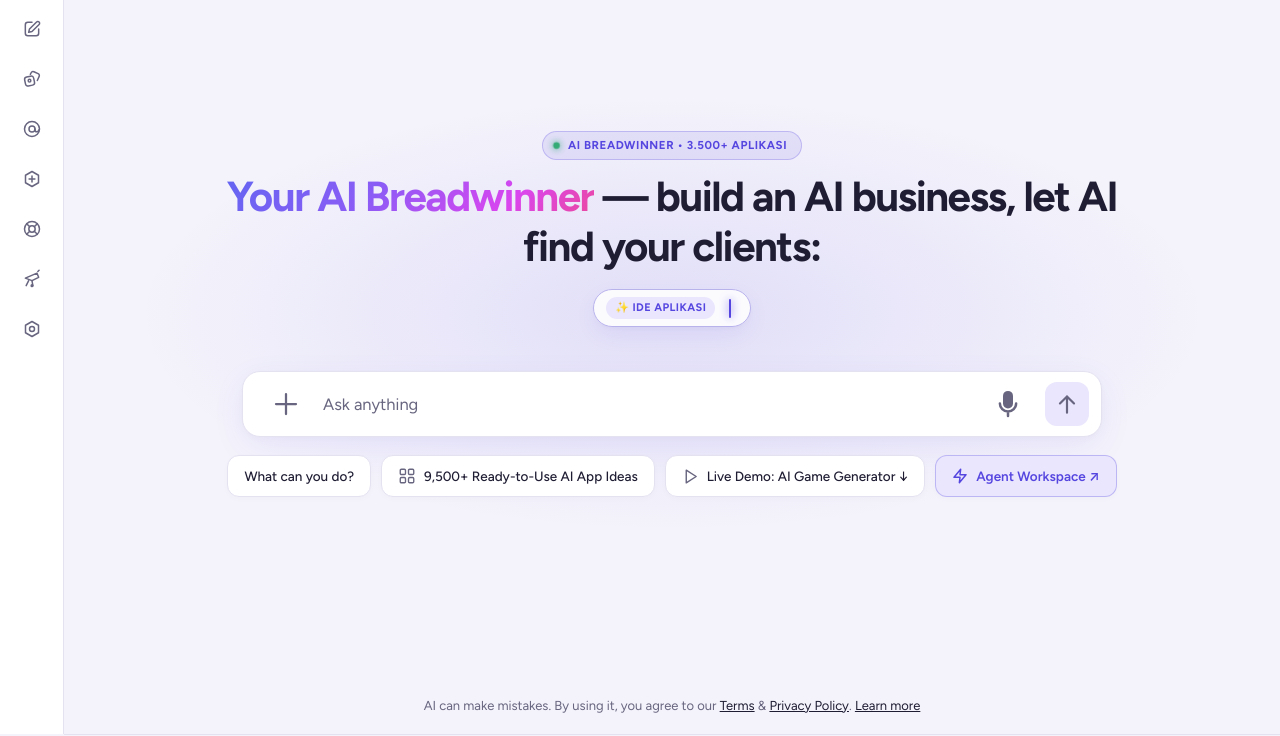
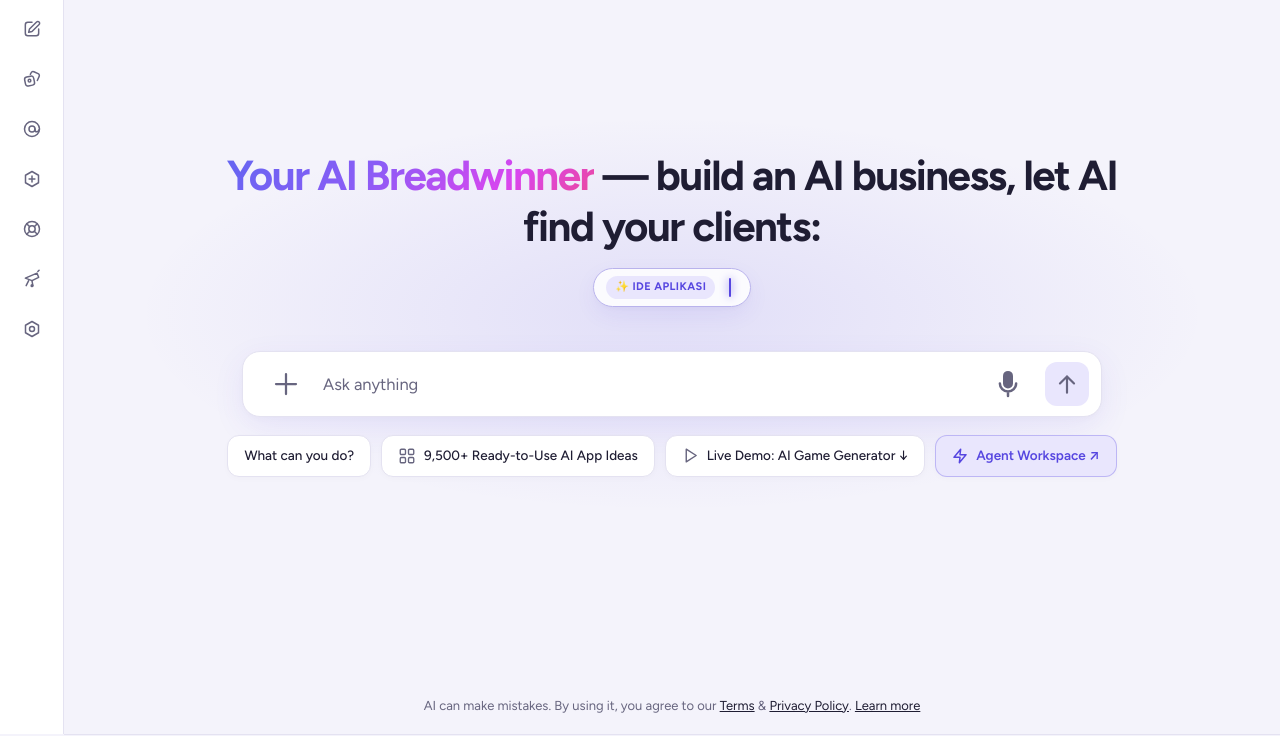
Before and after one commit to runnerflo24-lgtm/runnerflo-b2b, a plain HTML site: page index.html in a window 1280 px wide. Shown: the part 66-802 px from the top of the page. Drawn offline with Linux system fonts and the light colour scheme.

Commit message:
fix: hapus badge AI BREADWINNER di atas judul hero

```diff
--- a/index.html
+++ b/index.html
@@ -142,20 +142,6 @@ button:focus-visible, input:focus-visible, .pill:focus-visible, .chip:focus-visi
   background: radial-gradient(ellipse at center, color-mix(in srgb, var(--accent) 12%, transparent) 0%, transparent 70%);
 }
 .hero { margin: 0 0 24px; text-align: center; width: 100%; max-width: 900px; display: flex; flex-direction: column; align-items: center; }
-.hero-eyebrow {
-  display: inline-flex; align-items: center; gap: 8px; padding: 5px 14px 5px 10px; border-radius: 999px;
-  background: color-mix(in srgb, var(--accent) 10%, transparent);
-  border: 1px solid color-mix(in srgb, var(--accent) 26%, transparent);
-  color: var(--accent); font-size: 11.5px; font-weight: 700; letter-spacing: 0.05em; text-transform: uppercase;
-  margin-bottom: 12px;
-}
-.hero-eyebrow .badge-dot {
-  width: 7px; height: 7px; border-radius: 50%; background: var(--ok);
-  box-shadow: 0 0 8px var(--ok);
-  animation: pulseDot 2s ease infinite;
-}
-@keyframes pulseDot { 0%, 100% { opacity: 1; transform: scale(1); } 50% { opacity: 0.5; transform: scale(0.85); } }
-
 h1 {
   margin: 0; font-size: clamp(26px, 3.4vw, 42px); line-height: 1.2; font-weight: 800;
   letter-spacing: -0.035em; color: var(--fg);
@@ -520,7 +506,6 @@ dialog::backdrop { background: rgba(31, 29, 51, 0.55); backdrop-filter: blur(4px
   <section class="center">
     <div class="glow">
       <div class="hero">
-        <div class="hero-eyebrow"><span class="badge-dot"></span> <span>AI BREADWINNER • 3.500+ APLIKASI</span></div>
         <h1 id="h1"></h1>
 
         <div class="type-wrap">
```
